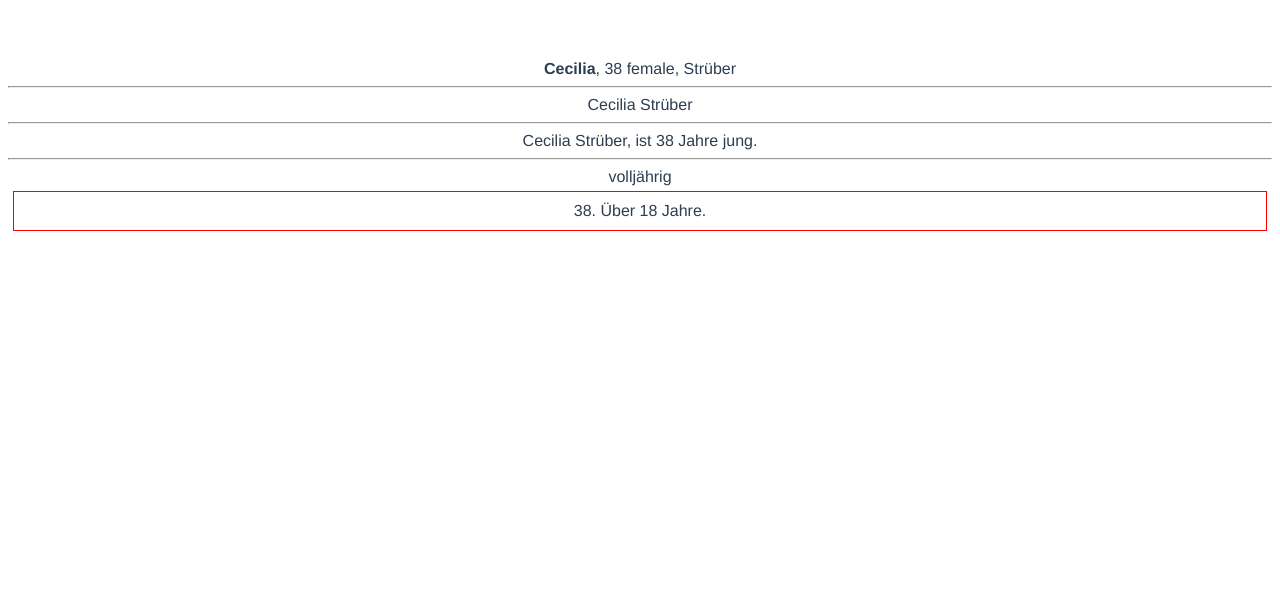
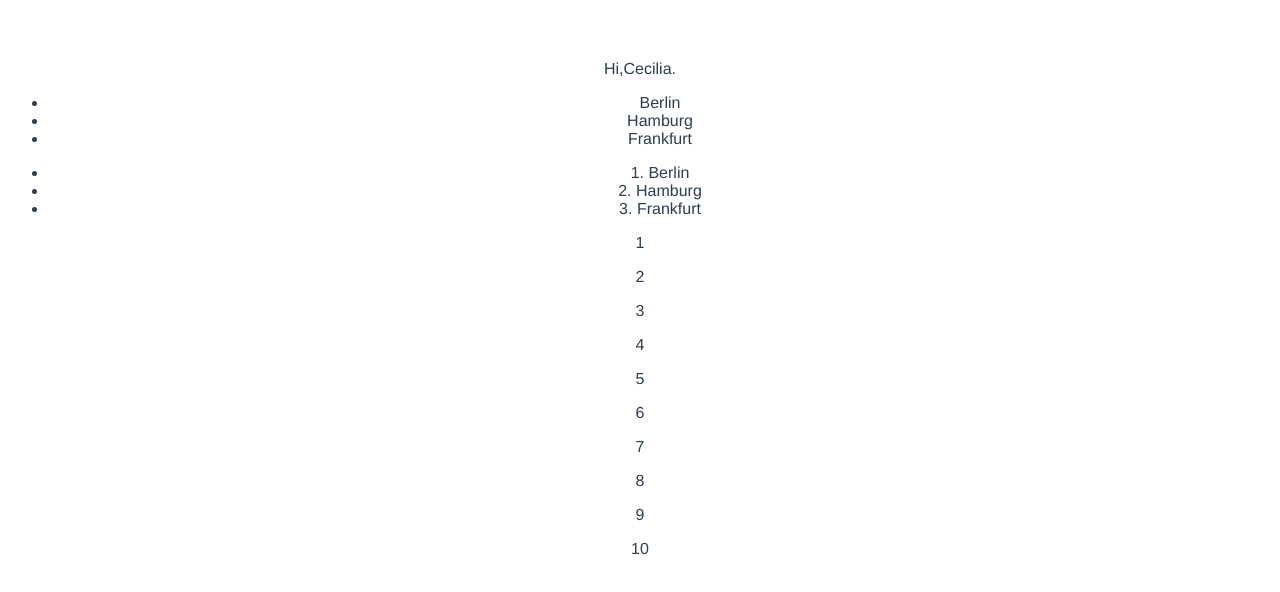
Before and after one commit to GagaSissi/just-practice-vue, a Vue app: page / in a window 1280 px wide. Shown: the top 592 px of the page. Built offline with nearby package versions, Linux system fonts and the light colour scheme.

Commit message:
list rendering

```diff
--- a/src/App.vue
+++ b/src/App.vue
@@ -1,23 +1,17 @@
 <template>
   <div>
-    <strong>{{ name_first }}</strong
-    >,
-    {{ age + " " + gender + "," }}
-    {{ name_last }}
-    <hr />
-    {{ fullName }}
-    <hr />
-    {{ `${name_first} ${name_last}, ist ${age} Jahre jung.` }}
-    <hr />
-    {{ age >= 18 ? "volljährig" : "nicht volljärig" }}
-    <div class="age">
-      {{ age }}.
-      <span v-if="age < 18">Du bist unter 18.</span>
-      <span v-else-if="age == 18">Super, du bist volljährig</span>
-      <span v-else>Über 18 Jahre.</span>
-    </div>
-    <!-- Rendering bei v-show nur am Anfang der Seite. -->
-    <!-- <div v-show="name_first == 'Cecilia'"></div> -->
+    Hi,{{ name_first }}.
+    <ul>
+      <li>Berlin</li>
+      <li>Hamburg</li>
+      <li>Frankfurt</li>
+    </ul>
+    <ul>
+      <li v-for="(city, index) in cities" v-bind:key="city.id">
+        {{ ++index }}. {{ city.name }}
+      </li>
+    </ul>
+    <p v-for="n in 10" v-bind:key="n">{{ n }}</p>
   </div>
 </template>
 
@@ -26,9 +20,11 @@ export default {
   name: "App",
   data: () => ({
     name_first: "Cecilia",
-    name_last: "Strüber",
-    age: 38,
-    gender: "female",
+    cities: [
+      { id: 1, name: "Berlin" },
+      { id: 2, name: "Hamburg" },
+      { id: 3, name: "Frankfurt" },
+    ],
   }),
   computed: {
     fullName() {
```
